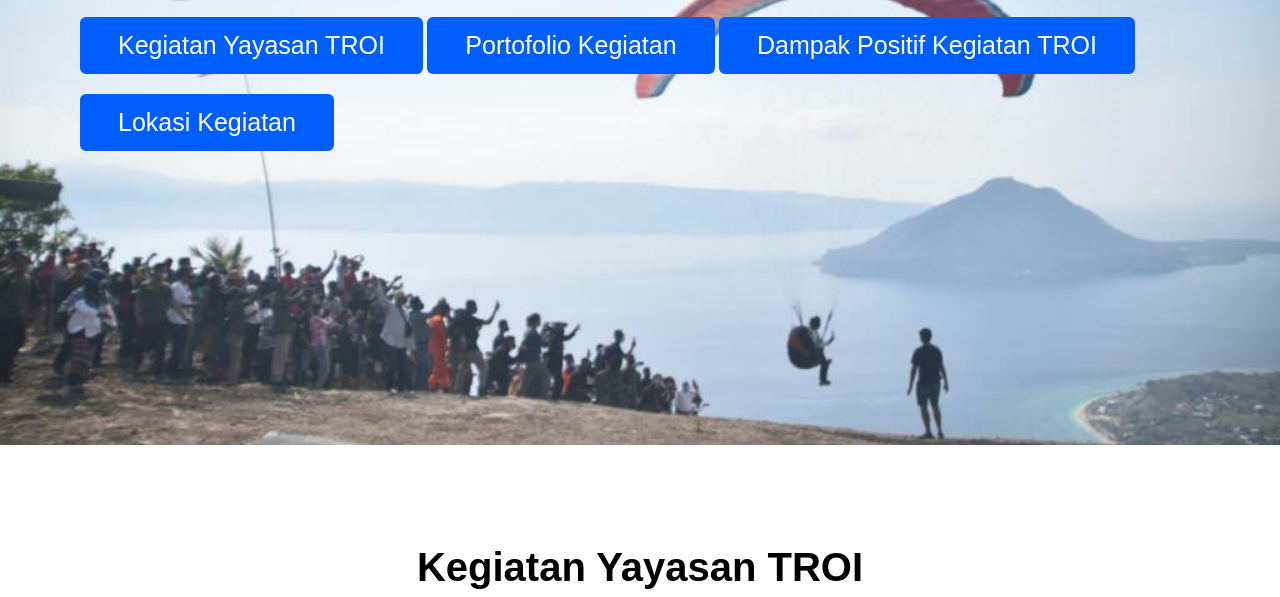
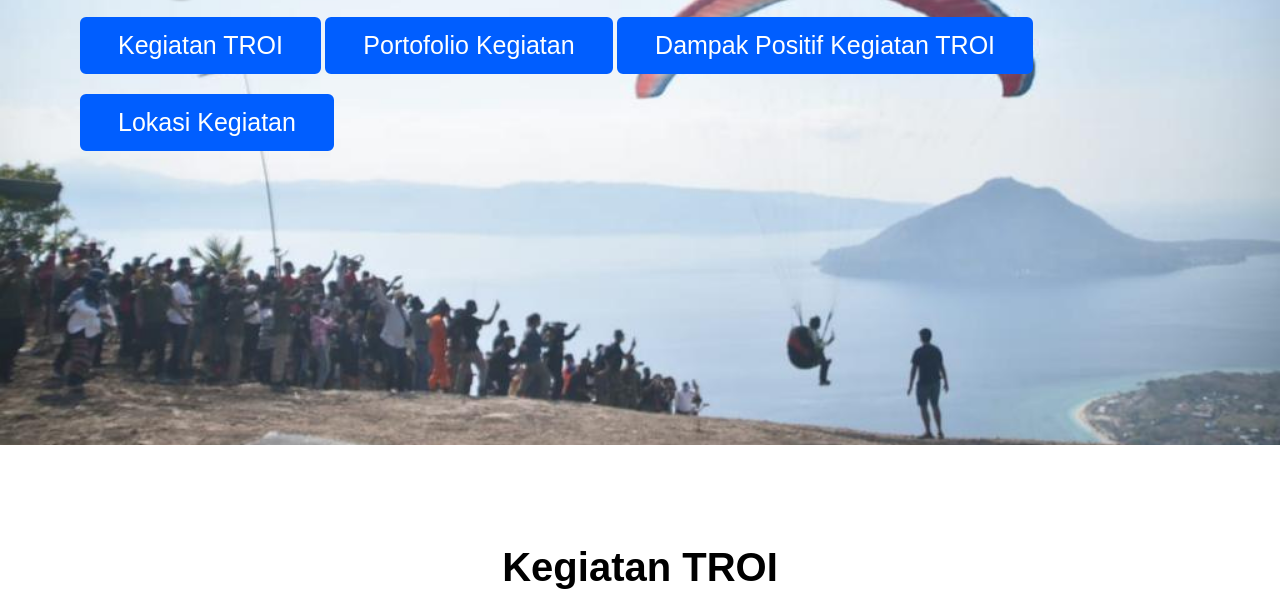
Before and after one commit to fathanyf/DevTest_Website_TROI, a plain HTML site: page aktivitas.html in a window 1280 px wide. Shown: the part 355-952 px from the top of the page. Drawn offline with nearby package versions, Linux system fonts and the light colour scheme.

Commit message:
update 15/8/23

```diff
--- a/aktivitas.html
+++ b/aktivitas.html
@@ -66,7 +66,7 @@
         <div class="max-width">
             <div class="home-content">
                 <div class="text-2">Kegiatan dan Keberhasilan Kami</div>
-                <a href="#kegiatan">Kegiatan Yayasan TROI</a>
+                <a href="#kegiatan">Kegiatan TROI</a>
                 <a href="#Portofolio">Portofolio Kegiatan</a>
                 <a href="#dampak">Dampak Positif Kegiatan TROI</a>
                 <a href="#lokasi">Lokasi Kegiatan</a>
@@ -81,7 +81,7 @@
     <!-- skill section start -->
     <section class="skills" id="kegiatan">
         <div class="max-width">
-            <h2 class="title"><b>Kegiatan Yayasan TROI</b></h2>
+            <h2 class="title"><b>Kegiatan TROI</b></h2>
             <div class="skills-content">
                 <div class="column right">
                     <ul>
```
Also changed, not shown: home.html (+1 -1 lines).
